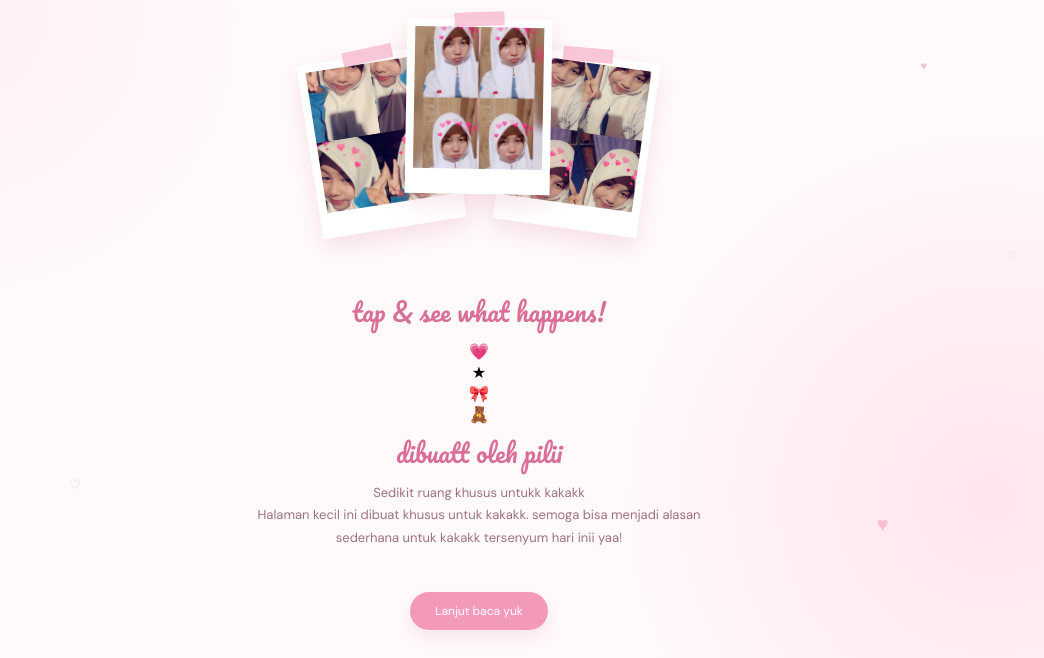
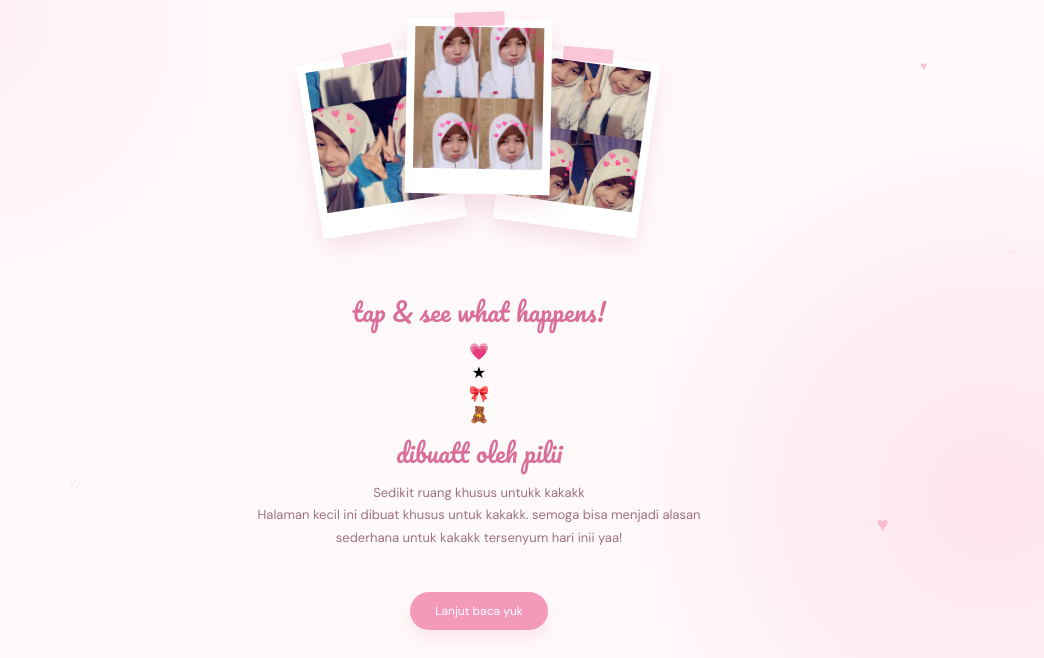
Before and after one commit to felysiawati-sketch/special-for-you, a plain HTML site: page about.html in a window 1280 px wide. Shown: the part 142-800 px from the top of the page, without its empty margins (161-1205 px from the left). Drawn offline with Linux system fonts and the light colour scheme.

Commit message:
update website

```diff
--- a/about.html
+++ b/about.html
@@ -42,7 +42,7 @@
 
     <!-- Foto kiri -->
     <div class="photo-frame photo-left">
-        <img src="images/feli4.jpeg" alt="Foto saya">
+        <img src="images/feli5.jpeg" alt="Foto saya">
         <div class="photo-tape"></div>
     </div>
 
```
